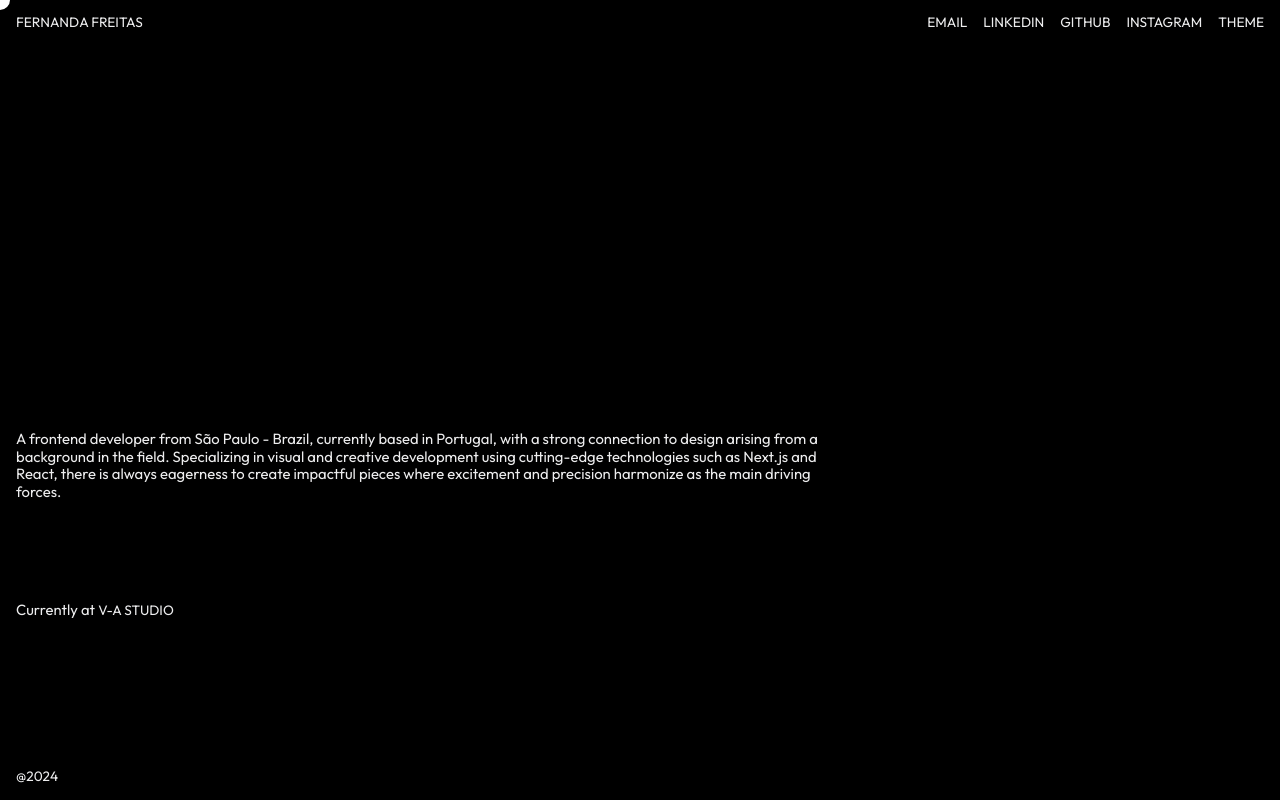
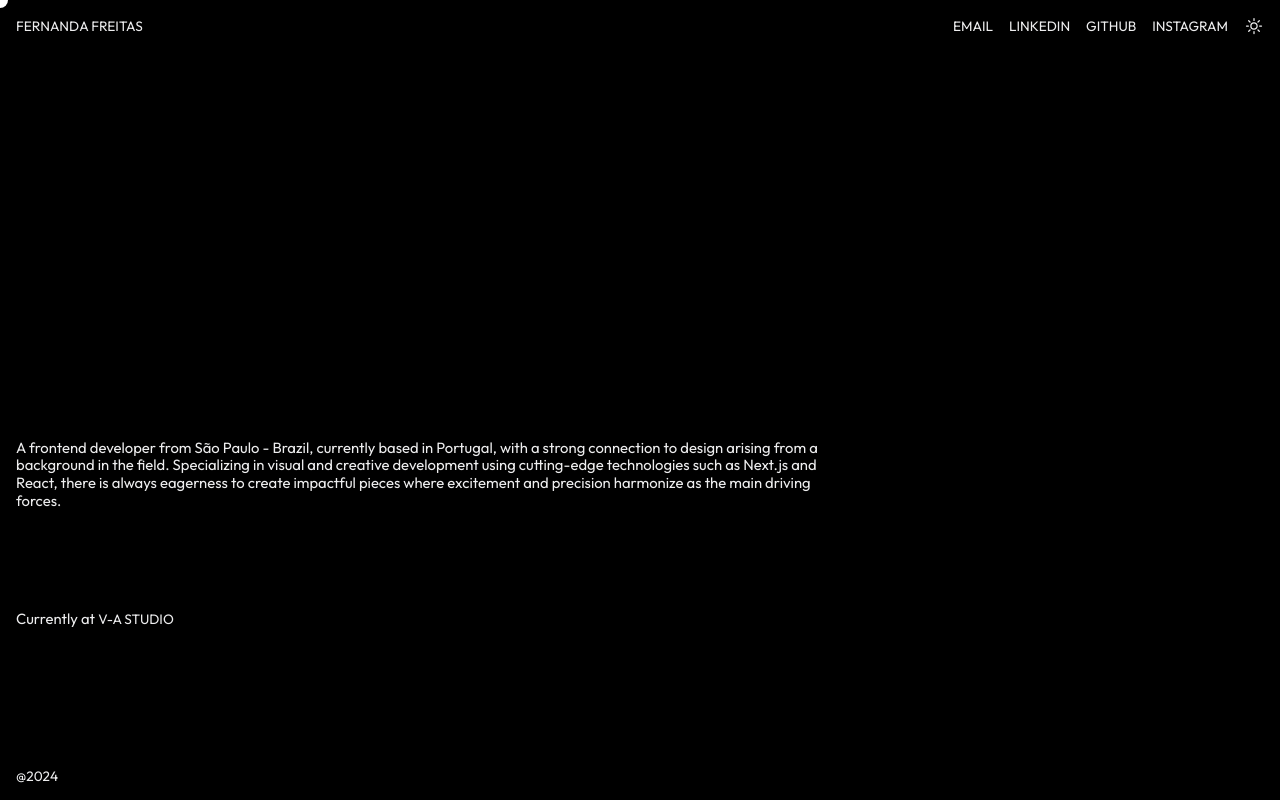
Before and after one commit to fernanda-freitas/dev, a Next.js app: page / in a window 1280 px wide. Built offline with nearby package versions, Linux system fonts and the light colour scheme; a web font is replaced by a local one.

Commit message:
Adjust cursor hover

```diff
--- a/src/components/atoms/Content.jsx
+++ b/src/components/atoms/Content.jsx
@@ -14,7 +14,10 @@ export default function Content() {
 			</div>
 			<div className='col-span-12 640:col-span-6'>
 				<span className='copy-default'>
-					Currently at <LinkText href='https://v-a.studio/'>v-a studio</LinkText>
+					Currently at{' '}
+					<LinkText href='https://v-a.studio/' target='_blank'>
+						v-a studio
+					</LinkText>
 				</span>
 			</div>
 		</Grid>
--- a/src/components/atoms/Cursor.jsx
+++ b/src/components/atoms/Cursor.jsx
@@ -8,6 +8,7 @@ export const Cursor = () => {
 	const rafId = useRef(null)
 	const circle = useRef()
 	const [clicked, setClicked] = useState(false)
+	const [hovered, setHovered] = useState(false)
 
 	const lerp = (x, y, a) => x * (1 - a) + y * a
 
@@ -47,27 +48,38 @@ export const Cursor = () => {
 		setClicked(false)
 	}
 
+	const handleLinkHover = () => setHovered(true)
+	const handleLinkUnhover = () => setHovered(false)
+
 	useEffect(() => {
 		animate()
 		window.addEventListener('mousemove', manageMouseMove)
 		window.addEventListener('mousedown', manageMouseDown)
 		window.addEventListener('mouseup', manageMouseUp)
+		document.querySelectorAll('.hoverable').forEach(link => {
+			link.addEventListener('mouseenter', handleLinkHover)
+			link.addEventListener('mouseleave', handleLinkUnhover)
+		})
 
 		return () => {
 			window.removeEventListener('mousemove', manageMouseMove)
 			window.removeEventListener('mousedown', manageMouseDown)
 			window.removeEventListener('mouseup', manageMouseUp)
+			document.querySelectorAll('.hoverable').forEach(link => {
+				link.removeEventListener('mouseenter', handleLinkHover)
+				link.removeEventListener('mouseleave', handleLinkUnhover)
+			})
 		}
 	}, [])
 
 	return (
 		<motion.div
 			style={{ transition: `height 0.1s ease-out, width 0.1s ease-out, filter 0.1s ease-out` }}
-			className='top-0 left-0 fixed rounded-full bg-white mix-blend-difference pointer-events-none z-50'
+			className={`top-0 left-0 fixed rounded-full bg-white mix-blend-difference pointer-events-none z-50`}
 			ref={circle}
-			initial={{ opacity: 0, width: 10, height: 10 }}
-			animate={{ opacity: 1, width: clicked ? 70 : 20, height: clicked ? 70 : 20 }}
-			exit={{ opacity: 0, width: 10, height: 10 }}
+			initial={{ opacity: 0, width: 16, height: 16 }}
+			animate={{ opacity: 1, width: clicked || hovered ? 32 : 16, height: clicked || hovered ? 32 : 16 }}
+			exit={{ opacity: 0, width: 16, height: 16 }}
 			transition={{ duration: 0.05, type: 'linear', ease: 'easeInOut' }}
 		></motion.div>
 	)
--- a/src/components/atoms/LinkText.jsx
+++ b/src/components/atoms/LinkText.jsx
@@ -1,8 +1,8 @@
 import Link from 'next/link'
 
-export default function LinkText({ href, children }) {
+export default function LinkText({ href, children, target }) {
 	return (
-		<Link href={href} className='link-text copy-uppercase'>
+		<Link href={href} className='link-text hoverable copy-uppercase' target={target}>
 			{children}
 		</Link>
 	)
--- /dev/null
+++ b/src/components/atoms/ThemeButton.jsx
@@ -0,0 +1,25 @@
+import { useContext } from 'react'
+import { ThemeContext } from '@/context/ThemeContext'
+
+export default function ThemeButton() {
+	const { toggleTheme } = useContext(ThemeContext)
+
+	return (
+		<button className='copy-uppercase hoverable' onClick={toggleTheme}>
+			<svg
+				xmlns='http://www.w3.org/2000/svg'
+				fill='none'
+				viewBox='0 0 24 24'
+				stroke-width='1.5'
+				stroke='currentColor'
+				class='size-20'
+			>
+				<path
+					stroke-linecap='round'
+					stroke-linejoin='round'
+					d='M12 3v2.25m6.364.386-1.591 1.591M21 12h-2.25m-.386 6.364-1.591-1.591M12 18.75V21m-4.773-4.227-1.591 1.591M5.25 12H3m4.227-4.773L5.636 5.636M15.75 12a3.75 3.75 0 1 1-7.5 0 3.75 3.75 0 0 1 7.5 0Z'
+				/>
+			</svg>
+		</button>
+	)
+}
--- a/src/components/molecules/Menu.jsx
+++ b/src/components/molecules/Menu.jsx
@@ -1,30 +1,33 @@
 import LinkText from '@/components/atoms/LinkText'
-import { useContext } from 'react'
-import { ThemeContext } from '@/context/ThemeContext'
+import ThemeButton from '@/components/atoms/ThemeButton'
 
-export default function Menu({ items }) {
-	const { toggleTheme } = useContext(ThemeContext)
-
+export default function Menu() {
 	return (
-		<div className='flex justify-between'>
+		<div className='flex justify-between items-center'>
 			<span className='copy-uppercase'>Fernanda Freitas</span>
-			<ul className='flex gap-x-10 640:gap-x-16'>
+			<ul className='flex gap-x-10 640:gap-x-16 items-center'>
 				<li>
-					<LinkText href='mailto:idea.fernanda@gmail.com'>Email</LinkText>
+					<LinkText href='mailto:idea.fernanda@gmail.com' target='_self'>
+						Email
+					</LinkText>
 				</li>
 				<li>
-					<LinkText href='https://www.linkedin.com/in/fernanda-freitas-martinez-8b9a792a/'>Linkedin</LinkText>
+					<LinkText href='https://www.linkedin.com/in/fernanda-freitas-martinez-8b9a792a/' target='_blank'>
+						Linkedin
+					</LinkText>
 				</li>
 				<li>
-					<LinkText href='https://github.com/fernanda-freitas'>Github</LinkText>
+					<LinkText href='https://github.com/fernanda-freitas' target='_blank'>
+						Github
+					</LinkText>
 				</li>
 				<li>
-					<LinkText href='https://www.instagram.com/fernanda_freitas_martinez/'>Instagram</LinkText>
+					<LinkText href='https://www.instagram.com/fernanda_freitas_martinez/' target='_blank'>
+						Instagram
+					</LinkText>
 				</li>
 				<li>
-					<button className='copy-uppercase' onClick={toggleTheme}>
-						Theme
-					</button>
+					<ThemeButton />
 				</li>
 			</ul>
 		</div>
```
